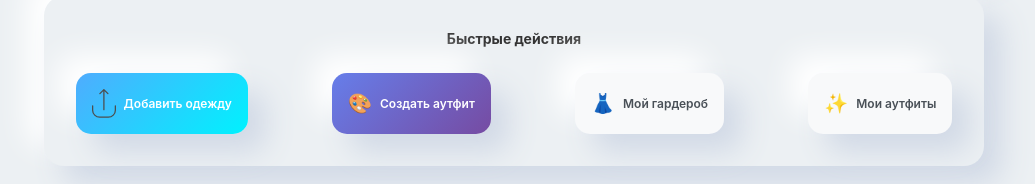
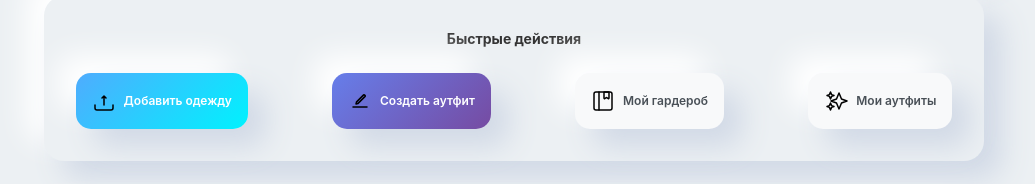
Before and after one commit to Qwayb/course-project, a Vue app: page / in a window 1280 px wide. Shown: the part 538-722 px from the top of the page, without its empty margins (126-1161 px from the left). Built offline with nearby package versions, Linux system fonts and the light colour scheme; no server answers; sample sign-in values are in the browser's storage.

Commit message:
more UI fixes and profile edit fix

```diff
--- a/src/views/MainScreen.vue
+++ b/src/views/MainScreen.vue
@@ -133,22 +133,43 @@ const navigateToLogin = () => router.push('/login');
       <div class="quick-actions defShadow">
         <h3>Быстрые действия</h3>
         <div class="action-buttons">
-          <button @click="navigateToClothesAdd" class="button action-btn primary">
-            <span class="btn-icon"><img src="../assets/images/upload.svg" alt="Add"></span>
-            Добавить одежду
-          </button>
-          <button @click="navigateToOutfitsAdd" class="button action-btn secondary">
-            <span class="btn-icon">🎨</span>
-            Создать аутфит
-          </button>
-          <button @click="navigateToClothes" class="button action-btn tertiary">
-            <span class="btn-icon">👗</span>
-            Мой гардероб
-          </button>
-          <button @click="navigateToOutfits" class="button action-btn tertiary">
-            <span class="btn-icon">✨</span>
-            Мои аутфиты
-          </button>
+
+          <router-link to="/clothesAdd" class="button action-btn primary">
+            <img class="btn-icon" src="../assets/images/Upload-main.svg" alt="Add">
+            <p>Добавить одежду</p>
+          </router-link>
+
+          <router-link to="/OutfitsAdd" class="button action-btn secondary">
+            <img class="btn-icon" src="../assets/images/Edit.svg" alt="Edit">
+            <p>Создать аутфит</p>
+          </router-link>
+
+          <router-link to="/clothes" class="button action-btn tertiary">
+            <img class="btn-icon" src="../assets/images/Book.svg" alt="Clothes">
+            <p>Мой гардероб</p>
+          </router-link>
+
+          <router-link to="/outfits" class="button action-btn tertiary">
+            <img class="btn-icon" src="../assets/images/Rarity.svg" alt="Outfits">
+            <p>Мои аутфиты</p>
+          </router-link>
+
+<!--          <button @click="navigateToClothesAdd" class="button action-btn primary">-->
+<!--            <span class="btn-icon"><img src="../assets/images/upload.svg" alt="Add"></span>-->
+<!--            Добавить одежду-->
+<!--          </button>-->
+<!--          <button @click="navigateToOutfitsAdd" class="button action-btn secondary">-->
+<!--            <span class="btn-icon">🎨</span>-->
+<!--            Создать аутфит-->
+<!--          </button>-->
+<!--          <button @click="navigateToClothes" class="button action-btn tertiary">-->
+<!--            <span class="btn-icon">👗</span>-->
+<!--            Мой гардероб-->
+<!--          </button>-->
+<!--          <button @click="navigateToOutfits" class="button action-btn tertiary">-->
+<!--            <span class="btn-icon">✨</span>-->
+<!--            Мои аутфиты-->
+<!--          </button>-->
         </div>
       </div>
 
@@ -325,7 +346,7 @@ const navigateToLogin = () => router.push('/login');
 
 /* Dashboard (Authenticated) */
 .dashboard {
-  max-width: 1200px;
+  max-width: 1354px;
   margin: 0 auto;
   display: flex;
   flex-direction: column;
@@ -431,7 +452,6 @@ const navigateToLogin = () => router.push('/login');
 }
 
 .btn-icon {
-  font-size: 1.2rem;
   max-width: 3vh;
 }
 
@@ -467,7 +487,7 @@ const navigateToLogin = () => router.push('/login');
 .recent-grid {
   display: grid;
   grid-template-columns: repeat(auto-fill, minmax(150px, 1fr));
-  gap: 1rem;
+  gap: 2rem;
 }
 
 .recent-item {
@@ -483,7 +503,7 @@ const navigateToLogin = () => router.push('/login');
 
 .item-image-container {
   height: 120px;
-  background: white;
+  padding: 1vh;
 }
 
 .item-image {
--- a/src/views/Profile.vue
+++ b/src/views/Profile.vue
@@ -194,8 +194,8 @@ const updateProfile = async () => {
 
     const updatedUser = await response.json()
 
-    // Update the store with new user data
-    store.updateUser(updatedUser)
+    store.currentUser.value = updatedUser
+    localStorage.setItem('user', JSON.stringify(updatedUser))
 
     profileSuccess.value = 'Профиль успешно обновлен!'
     isEditingProfile.value = false
```
Also changed, not shown: src/assets/images/Edit.svg (added), src/assets/images/Upload-main.svg (added).
